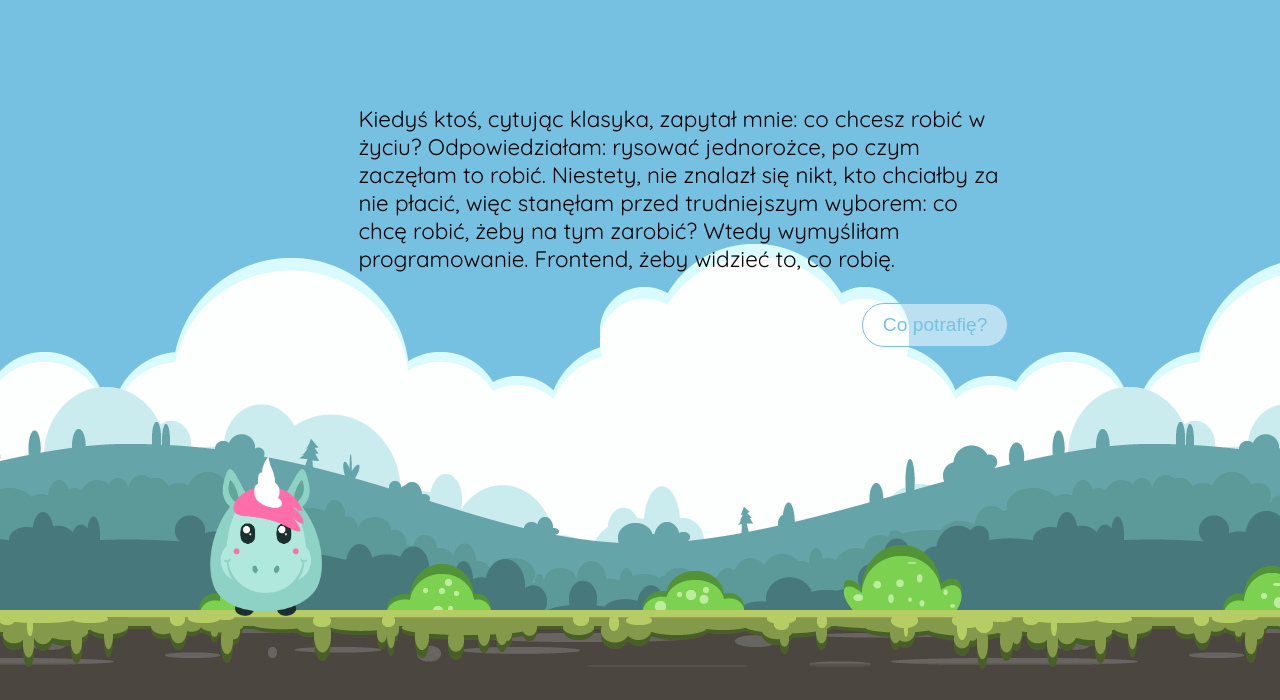
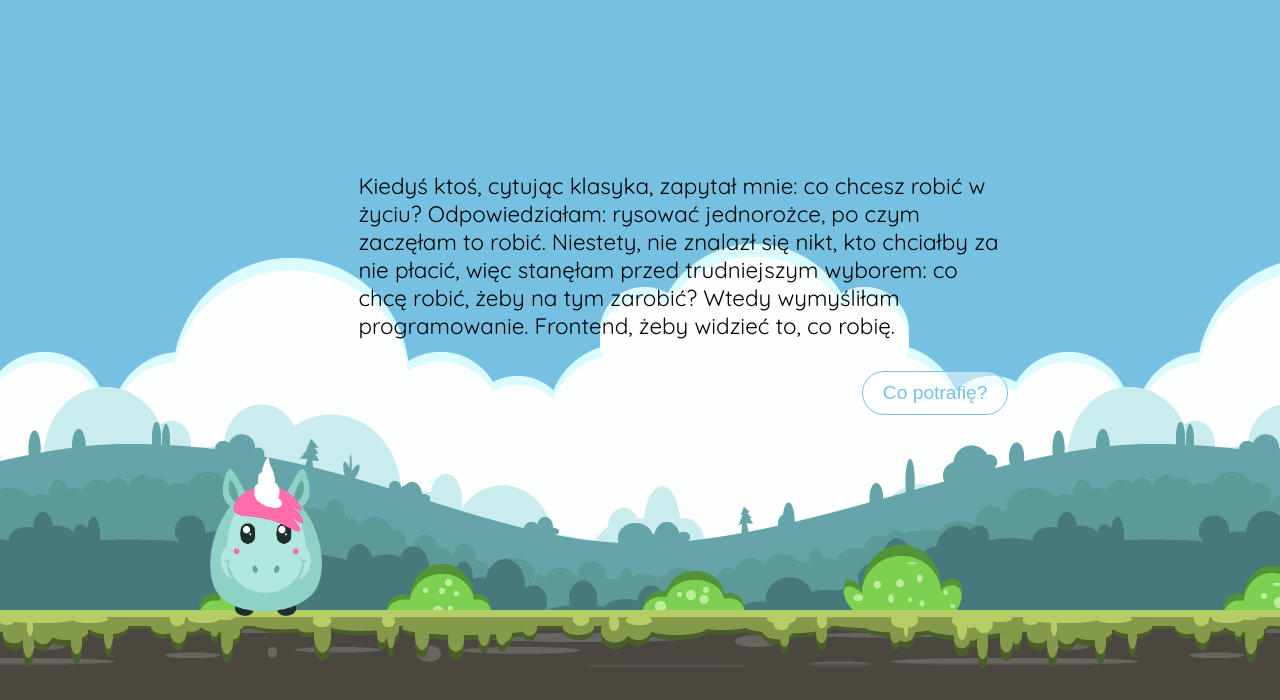
Before and after one commit to balcerka/umieminternety, a website: page index.html in a window 1280 px wide. Shown: the part 100-800 px from the top of the page. Drawn offline with nearby package versions, Linux system fonts and the light colour scheme.

Commit message:
new content animations

```diff
--- a/css/styles.css
+++ b/css/styles.css
@@ -125,13 +125,14 @@ li.active a, li a:hover {
 /*}*/
 
 .description {
+    position: absolute;
     height: 300px;
     width: 650px;
-    transform: rotate(180deg);
+    /*transform: rotate(180deg);*/
     transform-origin: bottom left;
     font-size: 1.4rem;
-    margin-top: 16%;
-    margin-left: 28%;
+    bottom: -400px;
+    left: 28%;
     z-index: 0;
 }
 
--- a/index.html
+++ b/index.html
@@ -48,7 +48,7 @@
 
     <section class="home-page">
 
-        <div class="monster-desc">
+        <!--<div class="monster-desc">-->
             <div class="description">
                 <p>Kiedyś ktoś, cytując klasyka, zapytał mnie: co chcesz robić w życiu? Odpowiedziałam: rysować
                     jednorożce, po czym zaczęłam to robić. Niestety, nie znalazł się nikt, kto chciałby za nie płacić,
@@ -57,7 +57,7 @@
                 </p>
                 <button type="button" class="skills-btn">Co potrafię?</button>
             </div>
-        </div>
+        <!--</div>-->
 
         <div class="bg bg-land par">
             <div class="unicorn">
--- a/js/main.js
+++ b/js/main.js
@@ -25,7 +25,7 @@ $(document).ready(function () {
 
     $('.unicorn').delay(700).show('fast', function () {
         $(this).delay(200).animate({bottom: '80px'}, function () {
-            monsterJump(aboutMeRotateIn());
+            monsterJump(descriptionUp());
             $('.bg').animate({bottom: '-5px'}, 110).animate({bottom: '0'}, 110, function () {
 
             });
@@ -105,9 +105,13 @@ function monsterJump(callback) {
     $('.unicorn').animate({bottom: '110px'}, {duration: 200}).animate({bottom: '80px'}, callback);
 }
 
-function aboutMeRotateIn() {
-    $('.description').addClass('rotate');
+function descriptionUp() {
+    $('.description').animate({bottom: '250px'}, {duration: 500});
 }
+
+// function aboutMeRotateIn() {
+//     $('.description').addClass('rotate');
+// }
 
 function activate(button) {
     $(button).click(function () {
```
